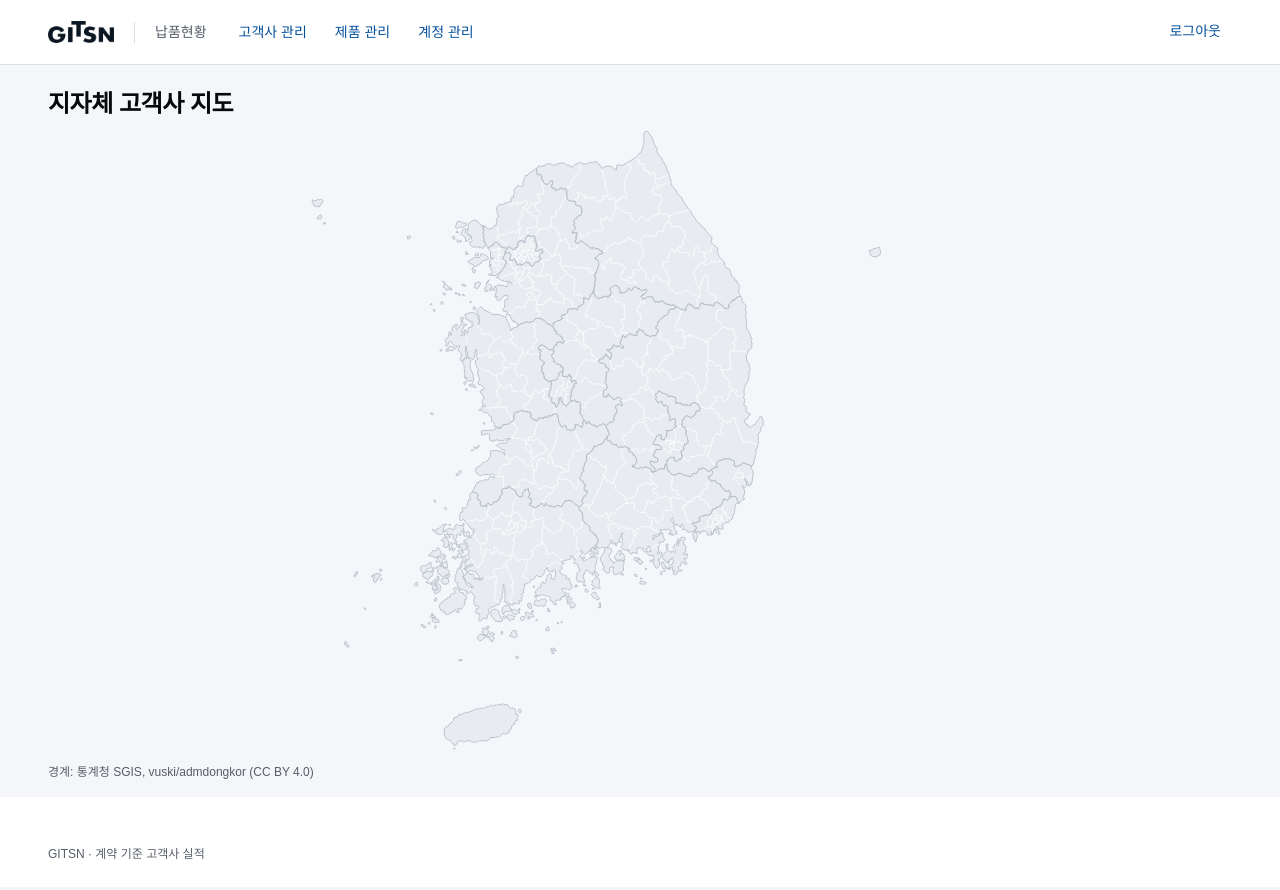
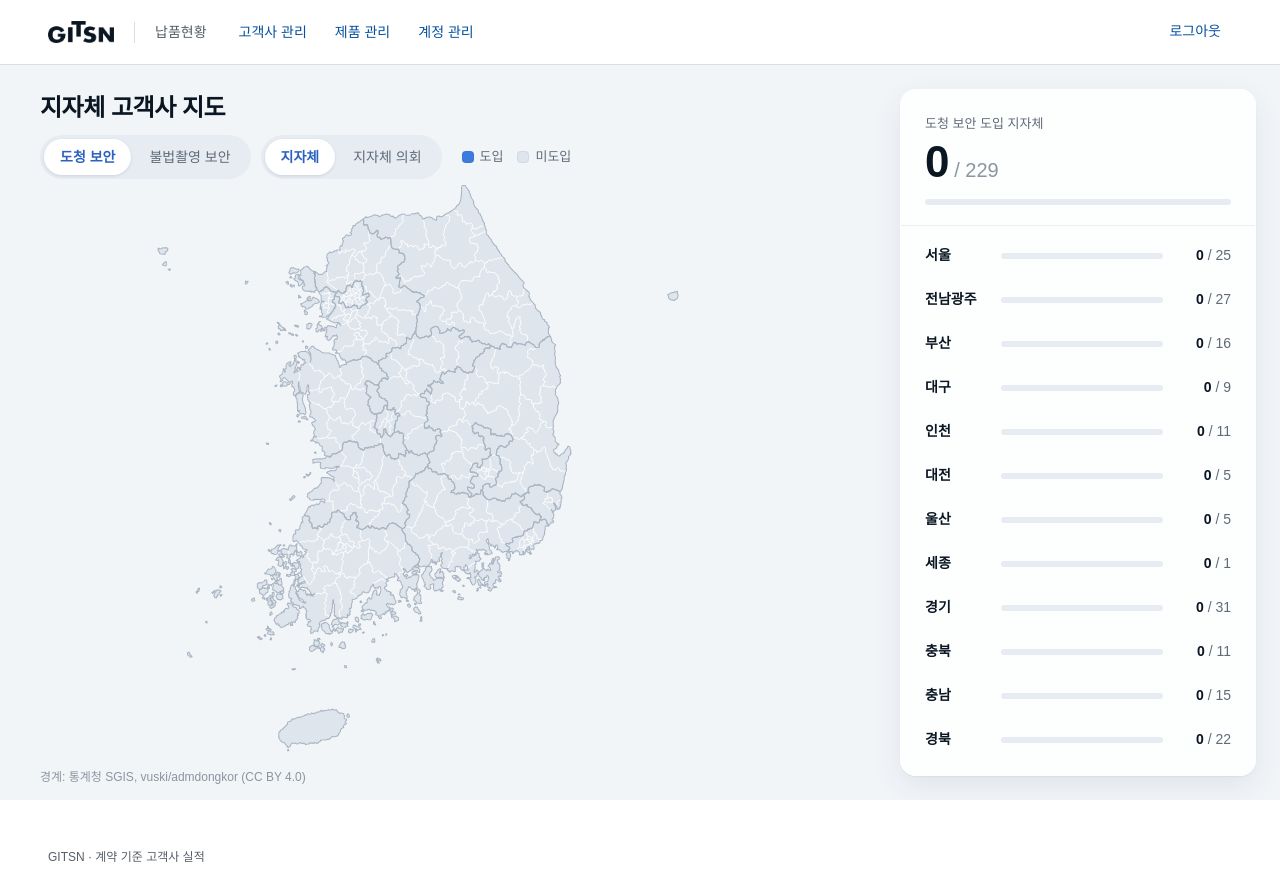
Before and after one commit to nogotheater/gitsn, a Django app: page /performance/map/ in a window 1280 px wide. Run offline with Django 5.2, Linux system fonts and the light colour scheme; a user stored in the database is signed in; tables that the repository leaves empty hold one stand-in row (values such as "Sample post"); parts of the project's set-up code (start-up, migrations or seed data) failed here and were passed over; some web fonts are replaced.

Commit message:
stage6b: switches, floating panel, summary and sido list (R1/R2 tone)

```diff
--- a/static/delivery/region-map.css
+++ b/static/delivery/region-map.css
@@ -1,18 +1,53 @@
 /* 지역 현황 지도(8단계) 전용 스타일. 모든 선택자는 .rmap 아래에만 둔다(기존 화면에 새지 않게).
-   이름 규칙: rmap-<영역>(-<요소>), 상태는 is-<상태>. 색·글꼴은 tokens.css 변수를 쓴다.
-   6a: 뼈대만. 톤(레퍼런스 R1·R2)은 6b에서 입힌다. */
-.rmap{--rmap-in:var(--brand-action);--rmap-out:#E8ECF1;--rmap-line:#FFFFFF;--rmap-sido-line:#B8C1CC;--rmap-sea:#F4F6F9}
-.rmap{width:100vw;margin-left:calc(50% - 50vw);margin-top:-36px;background:var(--rmap-sea);padding:24px 48px 16px}
-.rmap-head{display:flex;flex-wrap:wrap;justify-content:space-between;gap:16px;margin-bottom:12px}
-.rmap-title-row{display:flex;align-items:baseline;gap:12px}
-.rmap-title-row h1{font-size:24px}
-.rmap-basis{color:var(--text-secondary);font-size:14px}
-.rmap-stage{position:relative;min-height:70vh}
-.rmap-canvas svg{display:block;width:100%;height:auto;max-height:78vh}
-.rmap-unit{fill:var(--rmap-out);stroke:var(--rmap-line);stroke-width:.6;vector-effect:non-scaling-stroke}
+   이름 규칙: rmap-<영역>(-<요소>), 상태는 is-<상태>. 글꼴·기본 색은 tokens.css 변수를 쓴다.
+   톤: 레퍼런스 R1(outletbuddy)·R2(Floware) — 옅은 회청 바탕, 떠 있는 반투명 패널, 강조색은 도입 면에만. */
+.rmap{
+  --rmap-sea:#F2F5F8; --rmap-out:#DFE5EC; --rmap-in:#3E7BDF; --rmap-in-strong:#2C62BF;
+  --rmap-edge:#FFFFFF; --rmap-sido-edge:#A9B5C3; --rmap-ink:var(--brand-navy); --rmap-ink-2:#5F6B78; --rmap-ink-3:#8A95A1;
+  --rmap-glass:rgba(255,255,255,.84); --rmap-glass-line:rgba(255,255,255,.9); --rmap-shadow:0 10px 30px rgba(18,38,68,.08),0 1px 2px rgba(18,38,68,.06);
+  --rmap-track:#E7ECF2; --rmap-radius:16px;
+}
+.rmap{width:100vw;margin-left:calc(50% - 50vw);margin-top:-36px;background:var(--rmap-sea);color:var(--rmap-ink)}
+.rmap-stage{position:relative;height:calc(100vh - 65px);min-height:640px;overflow:hidden}
+.rmap-canvas{position:absolute;inset:0;padding:120px 404px 44px 40px;display:flex;align-items:center;justify-content:center}
+.rmap-canvas svg{display:block;width:100%;height:100%}
+.rmap-unit{fill:var(--rmap-out);stroke:var(--rmap-edge);stroke-width:.7;vector-effect:non-scaling-stroke;stroke-linejoin:round;transition:fill .18s ease}
 .rmap-unit.is-in{fill:var(--rmap-in)}
-.rmap-sido{fill:none;stroke:var(--rmap-sido-line);stroke-width:1;vector-effect:non-scaling-stroke;pointer-events:none}
-.rmap-error{padding:24px;color:var(--error)}
-.rmap-source{margin-top:8px;font-size:12px;color:var(--text-secondary)}
-@media(max-width:1023px){.rmap{padding-inline:24px}}
-@media(max-width:639px){.rmap{padding-inline:16px;margin-top:-24px}}
+.rmap-sido{fill:none;stroke:var(--rmap-sido-edge);stroke-width:1.1;vector-effect:non-scaling-stroke;stroke-linejoin:round;pointer-events:none}
+.rmap-error{position:absolute;left:40px;top:140px;max-width:420px;padding:16px 20px;border-radius:12px;background:var(--error-bg);color:var(--error);font-size:14px;z-index:3}
+
+/* 왼쪽 위: 제목·전환·범례 */
+.rmap-bar{position:absolute;left:40px;top:28px;right:420px;display:flex;flex-wrap:wrap;align-items:center;gap:12px 20px;z-index:2}
+.rmap-heading{display:flex;align-items:baseline;gap:12px;flex-basis:100%}
+.rmap-heading h1{font-size:24px;font-weight:700;letter-spacing:-.02em;color:var(--rmap-ink)}
+.rmap-basis{font-size:14px;color:var(--rmap-ink-3);font-variant-numeric:tabular-nums}
+.rmap-switches{display:flex;flex-wrap:wrap;gap:10px}
+.rmap-switch{display:inline-flex;padding:4px;gap:2px;border-radius:999px;background:var(--rmap-track)}
+.rmap-switch button{appearance:none;border:0;background:transparent;color:var(--rmap-ink-2);font-size:14px;font-weight:500;min-height:36px;padding:0 16px;border-radius:999px;white-space:nowrap}
+.rmap-switch button:hover{color:var(--rmap-ink)}
+.rmap-switch button[aria-pressed="true"]{background:#fff;color:var(--rmap-in-strong);font-weight:600;box-shadow:0 1px 3px rgba(18,38,68,.12)}
+.rmap-legend{display:flex;gap:14px;list-style:none;margin:0;padding:0;font-size:13px;color:var(--rmap-ink-2)}
+.rmap-legend li{display:inline-flex;align-items:center;gap:6px}
+.rmap-swatch{width:12px;height:12px;border-radius:4px;background:var(--rmap-out);box-shadow:inset 0 0 0 1px rgba(18,38,68,.06)}
+.rmap-swatch.is-in{background:var(--rmap-in)}
+
+/* 오른쪽: 떠 있는 패널 */
+.rmap-panel{position:absolute;top:24px;right:24px;bottom:24px;width:356px;display:flex;flex-direction:column;background:var(--rmap-glass);-webkit-backdrop-filter:blur(16px);backdrop-filter:blur(16px);border:1px solid var(--rmap-glass-line);border-radius:var(--rmap-radius);box-shadow:var(--rmap-shadow);z-index:2;overflow:hidden}
+.rmap-summary{padding:24px 24px 20px;border-bottom:1px solid rgba(18,38,68,.07)}
+.rmap-summary-label{font-size:13px;color:var(--rmap-ink-2)}
+.rmap-summary-value{margin-top:6px;display:flex;align-items:baseline;gap:6px;font-variant-numeric:tabular-nums}
+.rmap-summary-value strong{font-size:44px;line-height:1;font-weight:700;letter-spacing:-.03em;color:var(--rmap-ink)}
+.rmap-summary-value span{font-size:20px;color:var(--rmap-ink-3)}
+.rmap-summary-bar{margin-top:14px}
+.rmap-sido-list{list-style:none;margin:0;padding:8px 12px 16px;overflow-y:auto;flex:1;scrollbar-width:thin;scrollbar-color:#C9D2DC transparent}
+.rmap-sido-row{display:grid;grid-template-columns:64px 1fr 56px;align-items:center;gap:12px;width:100%;min-height:44px;padding:0 12px;border:0;border-radius:10px;background:transparent;color:var(--rmap-ink);font-size:14px;text-align:left}
+.rmap-sido-row:hover{background:rgba(62,123,223,.07)}
+.rmap-sido-name{font-weight:600}
+.rmap-sido-count{text-align:right;font-variant-numeric:tabular-nums;color:var(--rmap-ink-2)}
+.rmap-sido-count b{color:var(--rmap-ink);font-weight:600}
+.rmap-meter{display:block;height:6px;border-radius:999px;background:var(--rmap-track);overflow:hidden}
+.rmap-meter i{display:block;height:100%;border-radius:inherit;background:var(--rmap-in)}
+
+.rmap-source{position:absolute;left:40px;bottom:14px;font-size:12px;color:var(--rmap-ink-3);z-index:1}
+@media (prefers-reduced-motion:reduce){.rmap-unit{transition:none}}
+@media(max-width:639px){.rmap{margin-top:-24px}}
--- a/static/delivery/region-map.js
+++ b/static/delivery/region-map.js
@@ -1,16 +1,73 @@
 /* 지역 현황 지도(8단계). 외부 라이브러리 없이 인라인 SVG로 그린다.
-   데이터: #rmap-data(서버 계산 결과), 경계: korea-lite.json(SVG 경로, 1단위=500m). */
+   데이터: #rmap-data(서버 계산 결과, 네 조합), 경계: korea-lite.json(SVG 경로, 1단위=500m). */
 (function () {
   'use strict';
   var root = document.querySelector('[data-rmap]');
   if (!root) return;
   var data = JSON.parse(document.getElementById('rmap-data').textContent);
-  var state = { family: 'eavesdrop', target: 'local' };
+  var state = { family: data.families[0].key, target: data.targets[0].key };
   var SVG = 'http://www.w3.org/2000/svg';
   var canvas = root.querySelector('[data-rmap-canvas]');
   var errorBox = root.querySelector('[data-rmap-error]');
+  var summary = root.querySelector('[data-rmap-summary]');
+  var sidoList = root.querySelector('[data-rmap-sido-list]');
 
+  function el(tag, attrs, text) {
+    var n = document.createElement(tag);
+    Object.keys(attrs || {}).forEach(function (k) { n.setAttribute(k, attrs[k]); });
+    if (text != null) n.textContent = text;
+    return n;
+  }
   function combo() { return data.combos[state.family + ':' + state.target]; }
+  function label(list, key) { return list.filter(function (x) { return x.key === key; })[0].label; }
+  function meter(adopted, total) {
+    var m = el('span', { 'class': 'rmap-meter', 'aria-hidden': 'true' });
+    var bar = el('i');
+    bar.style.width = (total ? Math.round(adopted / total * 1000) / 10 : 0) + '%';
+    m.appendChild(bar);
+    return m;
+  }
+
+  function renderSwitches() {
+    [['family', data.families], ['target', data.targets]].forEach(function (pair) {
+      var box = root.querySelector('[data-rmap-switch="' + pair[0] + '"]');
+      box.textContent = '';
+      pair[1].forEach(function (opt) {
+        var b = el('button', { type: 'button', 'aria-pressed': String(state[pair[0]] === opt.key), 'data-value': opt.key }, opt.label);
+        b.addEventListener('click', function () { state[pair[0]] = opt.key; update(); });
+        box.appendChild(b);
+      });
+    });
+  }
+
+  function renderPanel() {
+    var c = combo();
+    var noun = state.target === 'council' ? '의회' : '지자체';
+    summary.textContent = '';
+    summary.appendChild(el('p', { 'class': 'rmap-summary-label' }, label(data.families, state.family) + ' 도입 ' + noun));
+    var v = el('p', { 'class': 'rmap-summary-value', 'data-rmap-national': '' });
+    v.appendChild(el('strong', {}, String(c.national.adopted)));
+    v.appendChild(el('span', {}, '/ ' + c.national.total));
+    summary.appendChild(v);
+    var bar = meter(c.national.adopted, c.national.total);
+    bar.classList.add('rmap-summary-bar');
+    summary.appendChild(bar);
+
+    sidoList.textContent = '';
+    c.sido.forEach(function (s) {
+      var li = el('li');
+      var row = el('button', { type: 'button', 'class': 'rmap-sido-row', 'data-sido': s.code, title: s.name });
+      row.appendChild(el('span', { 'class': 'rmap-sido-name' }, s.short));
+      row.appendChild(meter(s.adopted, s.total));
+      var cnt = el('span', { 'class': 'rmap-sido-count' });
+      cnt.appendChild(el('b', {}, String(s.adopted)));
+      cnt.appendChild(document.createTextNode(' / ' + s.total));
+      row.appendChild(cnt);
+      row.setAttribute('aria-label', s.name + ' ' + s.total + '곳 중 ' + s.adopted + '곳 도입');
+      li.appendChild(row);
+      sidoList.appendChild(li);
+    });
+  }
 
   function paint() {
     var c = combo();
@@ -20,10 +77,19 @@
     });
   }
 
+  function update() {
+    renderSwitches();
+    renderPanel();
+    paint();
+    root.dataset.combo = state.family + ':' + state.target;
+  }
+
   function draw(geo) {
     var svg = document.createElementNS(SVG, 'svg');
     svg.setAttribute('viewBox', geo.viewBox.join(' '));
-    svg.setAttribute('data-rmap-svg', '');
+    svg.setAttribute('preserveAspectRatio', 'xMidYMid meet');
+    svg.setAttribute('role', 'img');
+    svg.setAttribute('aria-label', '시군구 지도');
     var units = document.createElementNS(SVG, 'g');
     geo.units.forEach(function (u) {
       var p = document.createElementNS(SVG, 'path');
@@ -48,6 +114,7 @@
     root.dataset.ready = '1';
   }
 
+  update();
   fetch(root.dataset.mapUrl, { credentials: 'same-origin' })
     .then(function (r) { if (!r.ok) throw new Error(r.status); return r.json(); })
     .then(draw)
--- a/templates/portal/region_map.html
+++ b/templates/portal/region_map.html
@@ -3,19 +3,32 @@
 {% block content %}
 <link rel="stylesheet" href="{% versioned_static 'delivery/region-map.css' %}">
 <section class="rmap" data-rmap data-map-url="{% versioned_static 'delivery/map/korea-lite.json' %}" aria-labelledby="rmap-title">
-  <header class="rmap-head">
-    <div class="rmap-title-row">
-      <h1 id="rmap-title">지자체 고객사 지도</h1>
-      <p class="rmap-basis">{% if basis_date %}{{ basis_date|date:'Y.m.d' }} 기준{% endif %}</p>
-    </div>
-    <div class="rmap-controls" data-rmap-controls></div>
-  </header>
   <div class="rmap-stage" data-rmap-stage>
-    <div class="rmap-canvas" data-rmap-canvas role="img" aria-label="시군구 지도"></div>
-    <p class="rmap-error" data-rmap-error hidden>지도 경계 파일을 불러오지 못했습니다. 새로고침해 주세요. 문제가 계속되면 기획팀에 알려 주세요.</p>
-    <aside class="rmap-panel" data-rmap-panel aria-label="요약과 목록"></aside>
+    <div class="rmap-canvas" data-rmap-canvas></div>
+    <p class="rmap-error" data-rmap-error role="alert" hidden>지도 경계 파일을 불러오지 못했습니다. 새로고침해 주세요. 계속 안 되면 기획팀에 알려 주세요.</p>
+
+    <header class="rmap-bar">
+      <div class="rmap-heading">
+        <h1 id="rmap-title">지자체 고객사 지도</h1>
+        {% if basis_date %}<p class="rmap-basis">{{ basis_date|date:'Y.m.d' }} 기준</p>{% endif %}
+      </div>
+      <div class="rmap-switches">
+        <div class="rmap-switch" role="group" aria-label="제품군" data-rmap-switch="family"></div>
+        <div class="rmap-switch" role="group" aria-label="대상" data-rmap-switch="target"></div>
+      </div>
+      <ul class="rmap-legend" aria-label="범례">
+        <li><span class="rmap-swatch is-in" aria-hidden="true"></span>도입</li>
+        <li><span class="rmap-swatch" aria-hidden="true"></span>미도입</li>
+      </ul>
+    </header>
+
+    <aside class="rmap-panel" data-rmap-panel aria-live="polite">
+      <div class="rmap-summary" data-rmap-summary></div>
+      <ol class="rmap-sido-list" data-rmap-sido-list aria-label="시·도별 도입 현황"></ol>
+    </aside>
+
+    <p class="rmap-source">경계: 통계청 SGIS, vuski/admdongkor (CC BY 4.0)</p>
   </div>
-  <p class="rmap-source">경계: 통계청 SGIS, vuski/admdongkor (CC BY 4.0)</p>
 </section>
 {{ payload|json_script:"rmap-data" }}
 <script src="{% versioned_static 'delivery/region-map.js' %}" defer></script>
```
Also changed, not shown: delivery/tests/test_region_map_browser.py (+28 -0 lines).
